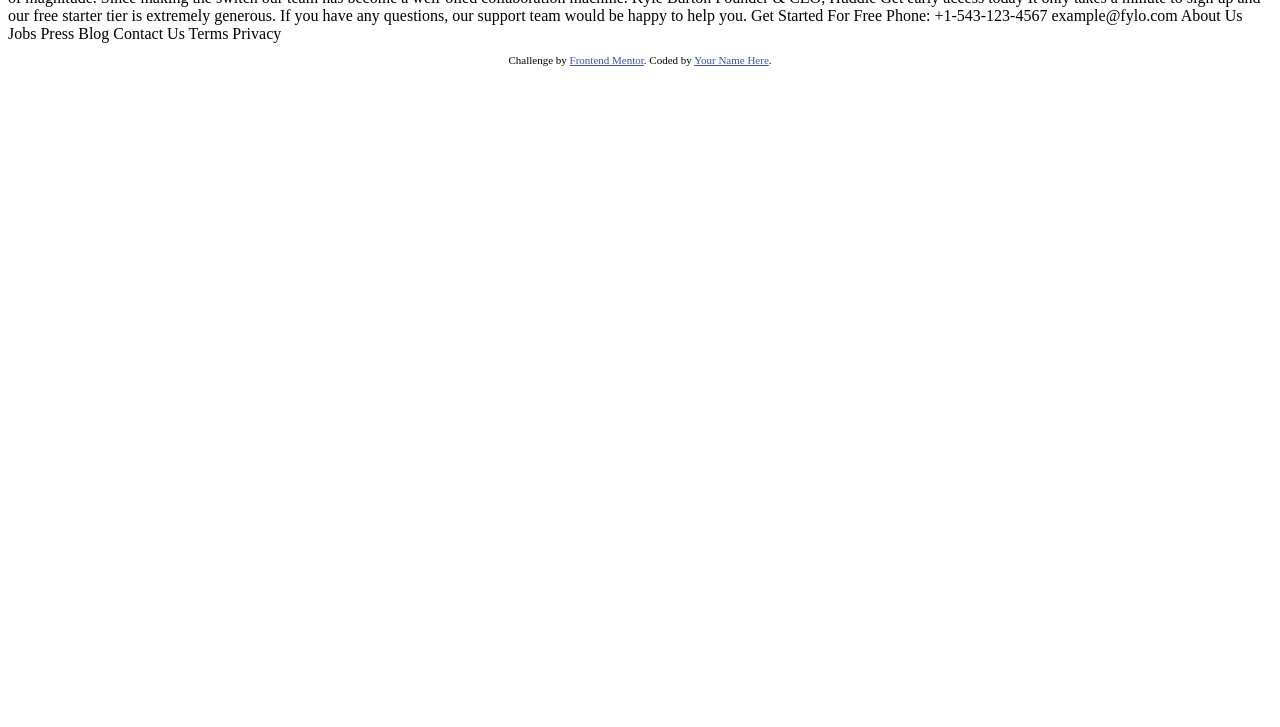
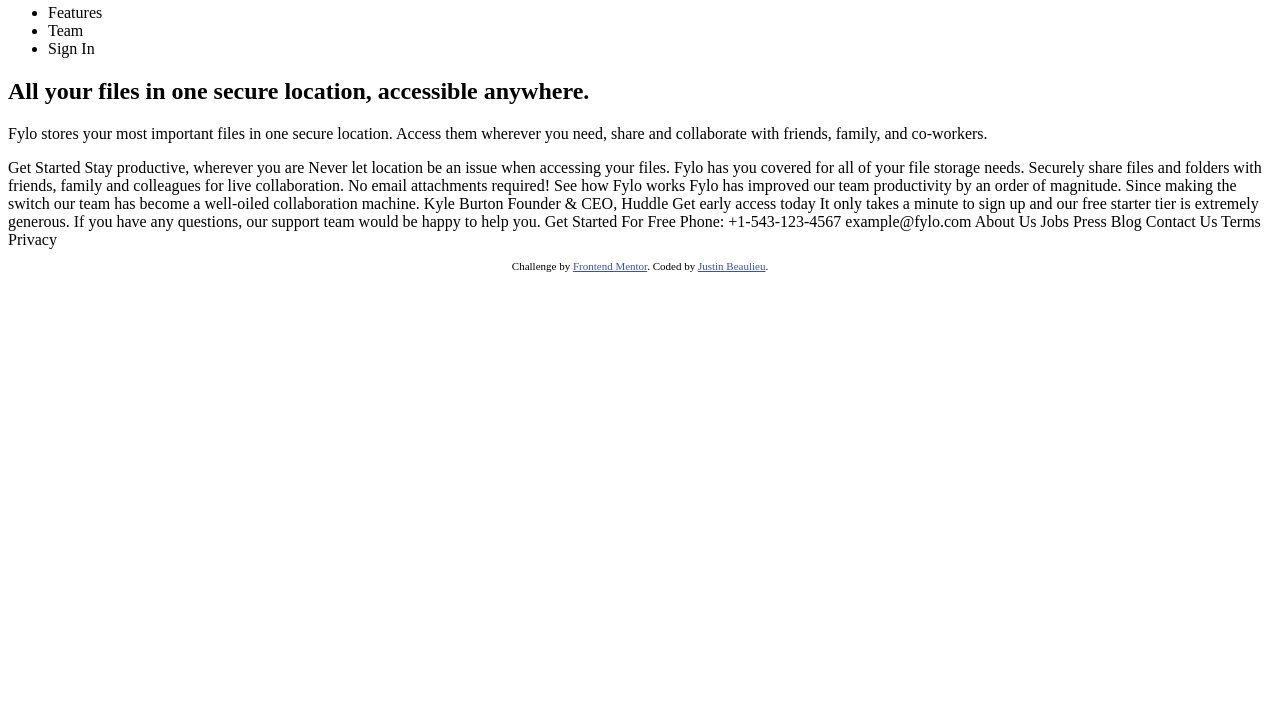
Before and after one commit to Beaulieu527/Fylo-Landing-Page, a plain HTML site: page index.html in a window 1280 px wide. Shown: the part 73-800 px from the top of the page. Drawn offline with Linux system fonts and the light colour scheme.

Commit message:
layout all sections and divs

```diff
--- a/index.html
+++ b/index.html
@@ -16,15 +16,55 @@
 </head>
 <body>
 
-  Features
-  Team
-  Sign In
+  <Header class="Navbar">
+      <img src="./images/logo.svg" alt="logo">
+      <ul>
+        <li>Features</li>
+        <li>Team</li>
+        <li>Sign In</li>
+      </ul>
+  </Header>
 
-  All your files in one secure location, accessible anywhere.
+  <section class="row-1">
+    <div class="row-1-text">
+      <h1>All your files in one secure location, accessible anywhere.</h1>
+      <p>Fylo stores your most important files in one secure location.
+        Access them wherever you need, share and collaborate with friends,
+        family, and co-workers.</p>
+    </div>
 
-  Fylo stores your most important files in one secure location.
-  Access them wherever you need, share and collaborate with friends,
-  family, and co-workers.
+    <div  class="row-1-image">
+
+    </div>
+  </section>
+
+  <section class="row-2">
+    <div class="row-2-text">
+
+
+      <div class="card">
+
+      </div>
+    </div>
+
+    <div class="row-2-image">
+
+    </div>
+  </section>
+
+  <section class="subscription-section">
+
+  </section>
+
+  <footer>
+
+  </footer>
+
+
+
+
+
+
 
   Get Started
 
@@ -66,7 +106,7 @@
   <footer>
     <p class="attribution">
       Challenge by <a href="https://www.frontendmentor.io?ref=challenge" target="_blank">Frontend Mentor</a>.
-      Coded by <a href="#">Your Name Here</a>.
+      Coded by <a href="https://www.beaulieudev.com">Justin Beaulieu</a>.
     </p>
   </footer>
 </body>
```
